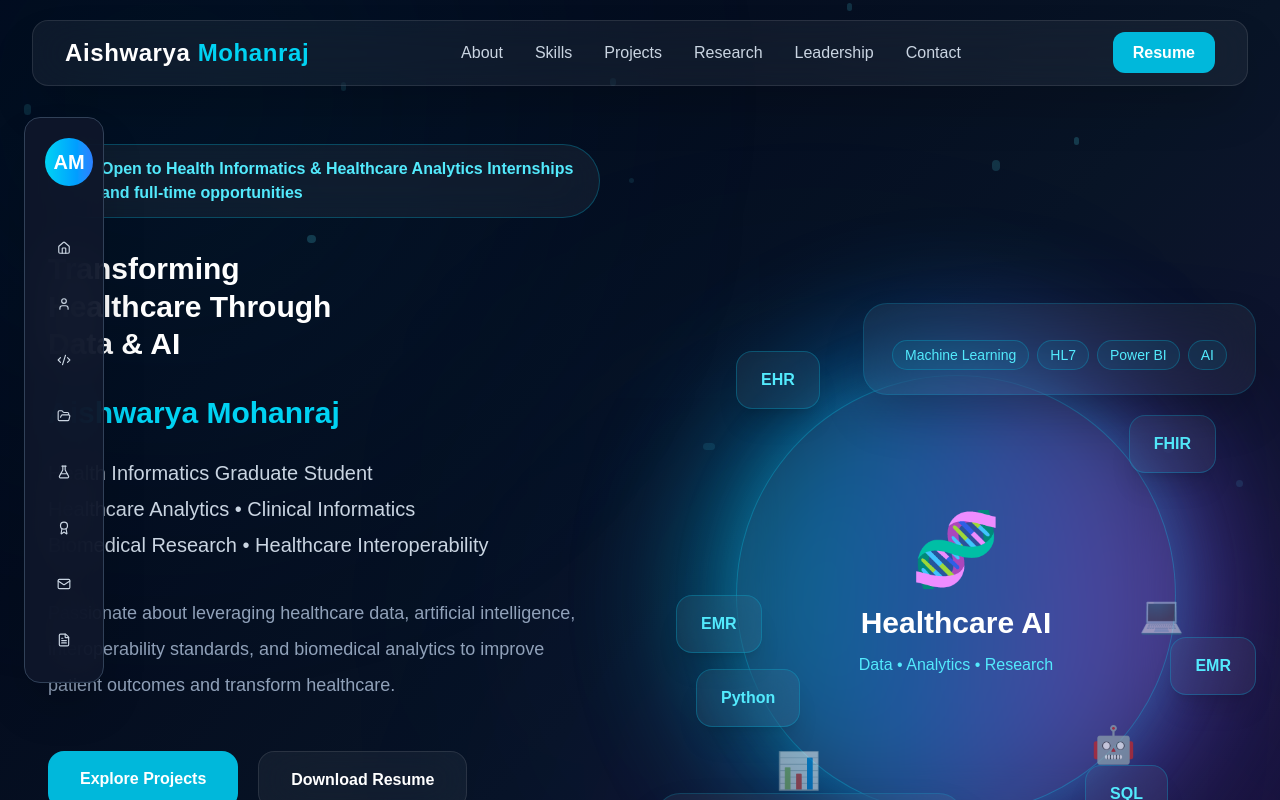
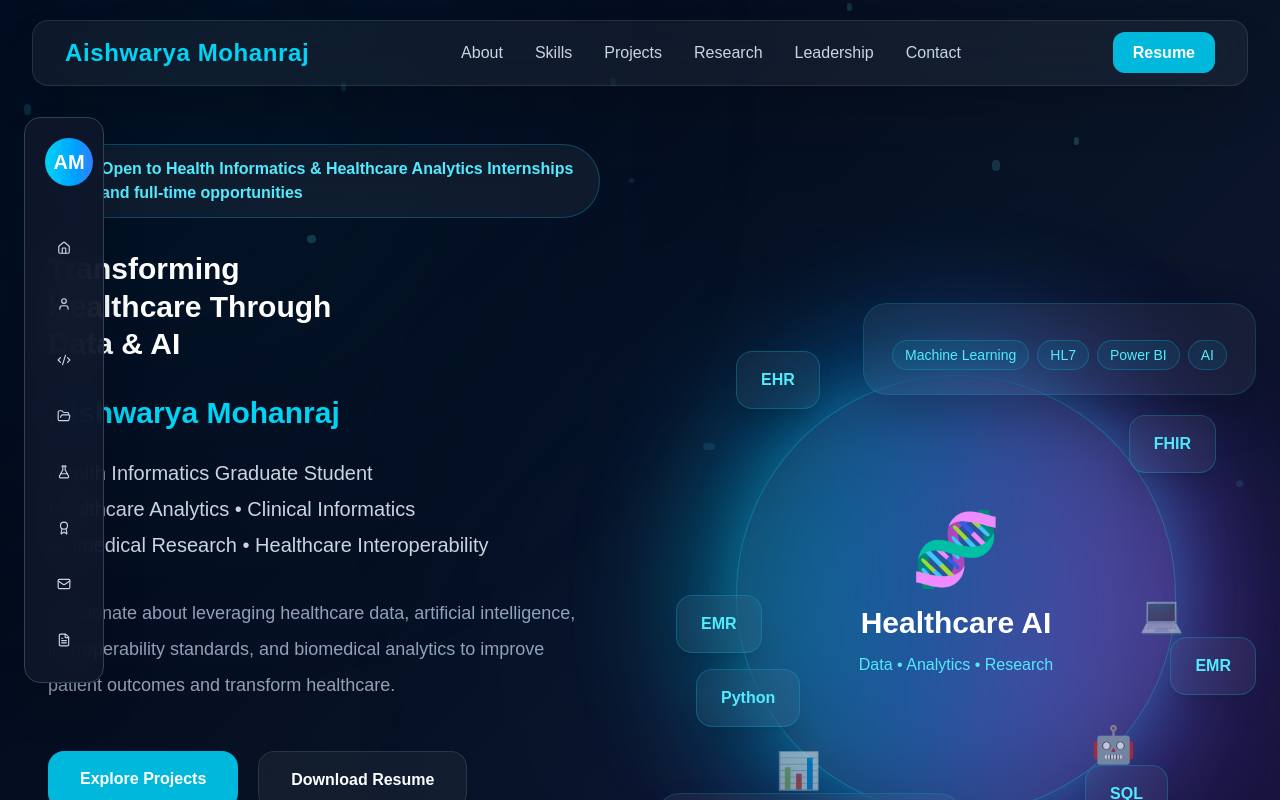
Before and after one commit to aishwaryamohanraj7/aishwarya-portfolio, a Next.js app: page / in a window 1280 px wide. Shown: the top 800 px of the page. Built offline with nearby package versions, Linux system fonts and the light colour scheme.

Commit message:
Fix navbar spacing

```diff
--- a/components/Navbar.tsx
+++ b/components/Navbar.tsx
@@ -25,7 +25,7 @@ export default function Navbar() {
 
           <a
             href="#"
-            className="text-2xl font-black tracking-wide text-white"
+            className="text-2xl font-black tracking-wide text-cyan-400"
           >
             Aishwarya
             <span className="text-cyan-400"> Mohanraj </span>
```
